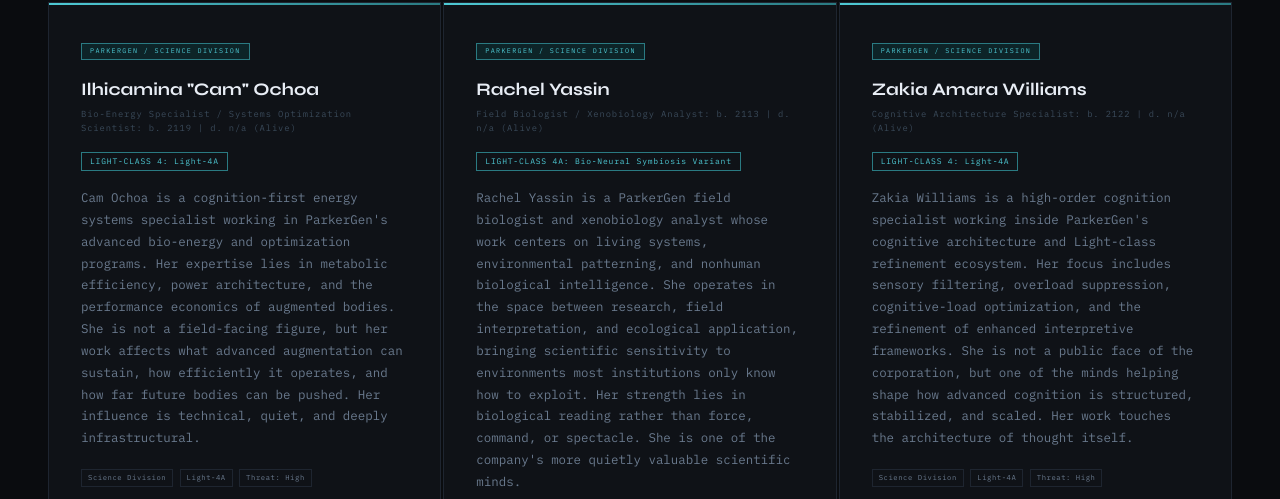
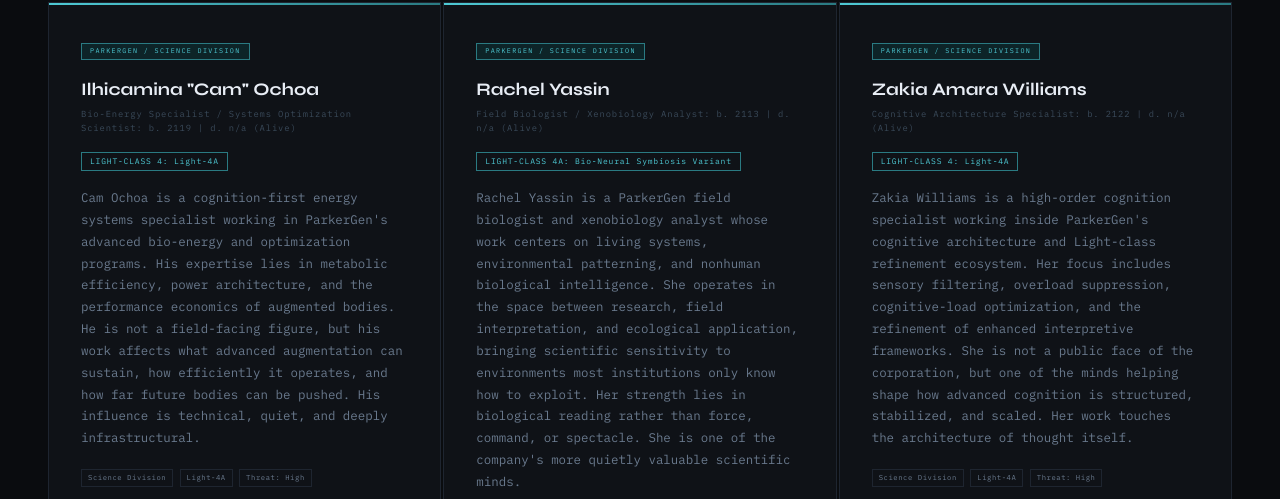
Before and after one commit to marvinmckinneyii0/warfox_universe, a React (Vite) app: page /people in a window 1280 px wide. Shown: the part 1937-2436 px from the top of the page. Built offline with nearby package versions, Linux system fonts and the light colour scheme.

Commit message:
Fix Cam Ochoa pronouns

```diff
--- a/src/pages/Characters.tsx
+++ b/src/pages/Characters.tsx
@@ -79,7 +79,7 @@ export default function Characters() {
               <div className="char-name">Ilhicamina "Cam" Ochoa</div>
               <div className="char-alias">Bio-Energy Specialist / Systems Optimization Scientist: b. 2119 | d. n/a (Alive)</div>
               <div className="char-aug">LIGHT-CLASS 4: Light-4A</div>
-              <p className="char-bio">Cam Ochoa is a cognition-first energy systems specialist working in ParkerGen's advanced bio-energy and optimization programs. Her expertise lies in metabolic efficiency, power architecture, and the performance economics of augmented bodies. She is not a field-facing figure, but her work affects what advanced augmentation can sustain, how efficiently it operates, and how far future bodies can be pushed. Her influence is technical, quiet, and deeply infrastructural.</p>
+              <p className="char-bio">Cam Ochoa is a cognition-first energy systems specialist working in ParkerGen's advanced bio-energy and optimization programs. His expertise lies in metabolic efficiency, power architecture, and the performance economics of augmented bodies. He is not a field-facing figure, but his work affects what advanced augmentation can sustain, how efficiently it operates, and how far future bodies can be pushed. His influence is technical, quiet, and deeply infrastructural.</p>
               <div className="char-traits"><div className="char-trait">Science Division</div><div className="char-trait">Light-4A</div><div className="char-trait">Threat: High</div></div>
             </div>
             <div className="character-card">
--- a/src/pages/People.tsx
+++ b/src/pages/People.tsx
@@ -81,7 +81,7 @@ function CharactersPanel() {
           <div className="char-name">Ilhicamina "Cam" Ochoa</div>
           <div className="char-alias">Bio-Energy Specialist / Systems Optimization Scientist: b. 2119 | d. n/a (Alive)</div>
           <div className="char-aug">LIGHT-CLASS 4: Light-4A</div>
-          <p className="char-bio">Cam Ochoa is a cognition-first energy systems specialist working in ParkerGen's advanced bio-energy and optimization programs. Her expertise lies in metabolic efficiency, power architecture, and the performance economics of augmented bodies. She is not a field-facing figure, but her work affects what advanced augmentation can sustain, how efficiently it operates, and how far future bodies can be pushed. Her influence is technical, quiet, and deeply infrastructural.</p>
+          <p className="char-bio">Cam Ochoa is a cognition-first energy systems specialist working in ParkerGen's advanced bio-energy and optimization programs. His expertise lies in metabolic efficiency, power architecture, and the performance economics of augmented bodies. He is not a field-facing figure, but his work affects what advanced augmentation can sustain, how efficiently it operates, and how far future bodies can be pushed. His influence is technical, quiet, and deeply infrastructural.</p>
           <div className="char-traits"><div className="char-trait">Science Division</div><div className="char-trait">Light-4A</div><div className="char-trait">Threat: High</div></div>
         </div>
         <div className="character-card">
```
